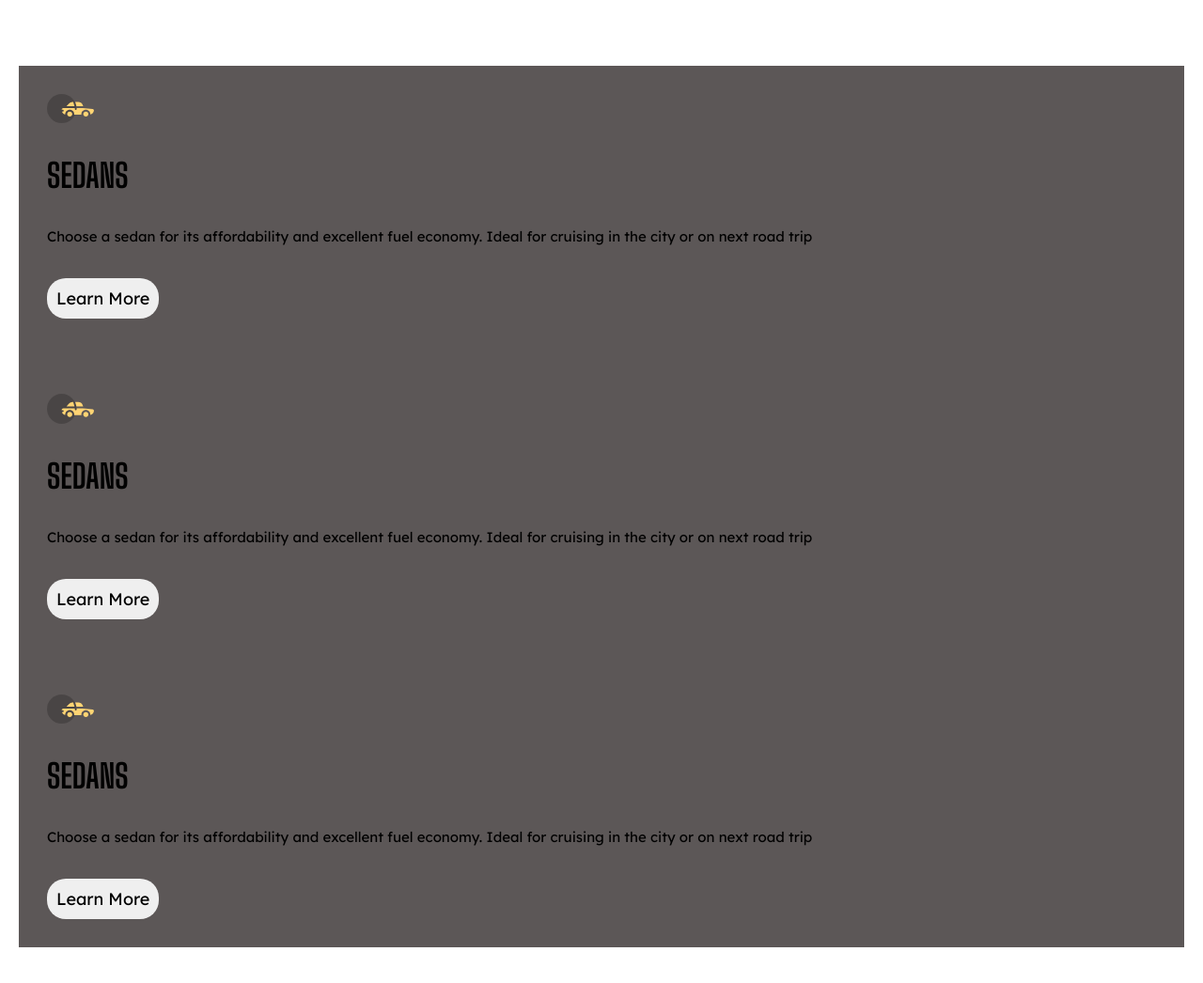
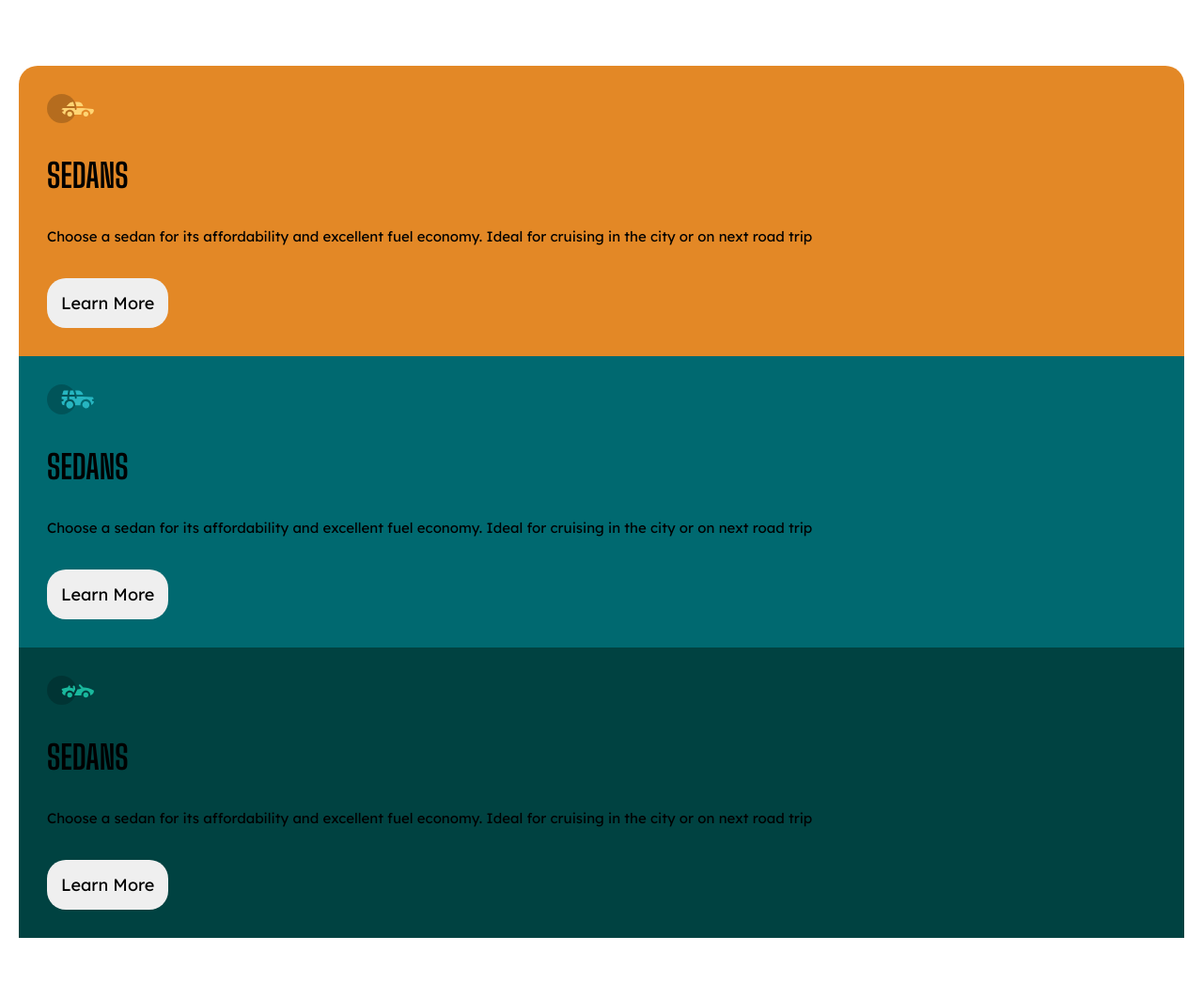
Before and after one commit to matheuzeba/3-column-preview-card-component, a plain HTML site: page index.html in a window 1280 px wide. Shown: the whole page at 94% size. Drawn offline with Linux system fonts and the light colour scheme.

Commit message:
criado estilo individual para cada component

```diff
--- a/css/style.css
+++ b/css/style.css
@@ -8,26 +8,27 @@
 
 body {
     padding: 7rem 2rem;
-
     min-height: 100%;
 }
 
+/* CONFIGURAÇÃO GERAL DE COMPONENT */
+
 /* component */
 body main .component {
-    background: #5c5757;
-    padding: 3rem;
-
+    border-radius: 2rem;
     display: flex;
     flex-direction: column;
-    gap: 8rem;
+
+    background: hsl(31, 77%, 52%);
 }
 
 /* Wrapper do component */
 body main .component .component-wrapper {
     display: flex;
     flex-direction: column;
+    gap: 3.5rem;
 
-    gap: 3.5rem;
+    padding: 3rem;
 }
 
 /* img */
@@ -54,5 +55,26 @@ body main .component .component-wrapper .button-wrapper button {
     font-size: 1.8rem;
 
     border-radius: 2rem;
-    padding: 1rem;
+    padding: 1.5rem;
 }
+
+/* CONFIGURAÇÃO ESPECIFICA DE CADA COMPONENT  */
+
+/* SECOND WRAPPER */
+body main .component .component-wrapper.suvs {
+    background: hsl(184, 100%, 22%);
+}
+
+body main .component .component-wrapper.suvs img {
+    content: url(../images/icon-suvs.svg);
+}
+
+
+/* THIRD WRAPPER */
+body main .component .component-wrapper.luxury {
+    background: hsl(179, 100%, 13%);
+}
+
+body main .component .component-wrapper.luxury img {
+    content: url(../images/icon-luxury.svg);
+}
--- a/index.html
+++ b/index.html
@@ -19,8 +19,9 @@
 </head>
 <body>
     <main>
+        <section class="main-wrapper">
             <section class="component">
-            <section class="component-wrapper">
+                <section class="component-wrapper sedan">
                     <img src="images/icon-sedans.svg" alt="">
                     <h1>SEDANS</h1>
                     <p>Choose a sedan for its affordability and excellent fuel economy. Ideal for cruising in the city or on next road trip</p>
@@ -29,7 +30,7 @@
                         <button>Learn More</button>
                     </section>
                 </section>
-            <section class="component-wrapper">
+                <section class="component-wrapper suvs">
                     <img src="images/icon-sedans.svg" alt="">
                     <h1>SEDANS</h1>
                     <p>Choose a sedan for its affordability and excellent fuel economy. Ideal for cruising in the city or on next road trip</p>
@@ -38,7 +39,7 @@
                         <button>Learn More</button>
                     </section>
                 </section>
-            <section class="component-wrapper">
+                <section class="component-wrapper luxury">
                     <img src="images/icon-sedans.svg" alt="">
                     <h1>SEDANS</h1>
                     <p>Choose a sedan for its affordability and excellent fuel economy. Ideal for cruising in the city or on next road trip</p>
@@ -48,6 +49,7 @@
                     </section>
                 </section>
             </section>
+        </section>
     </main>
 </body>
 </html>
```
Lines whose indentation alone changed are shown as unchanged.
